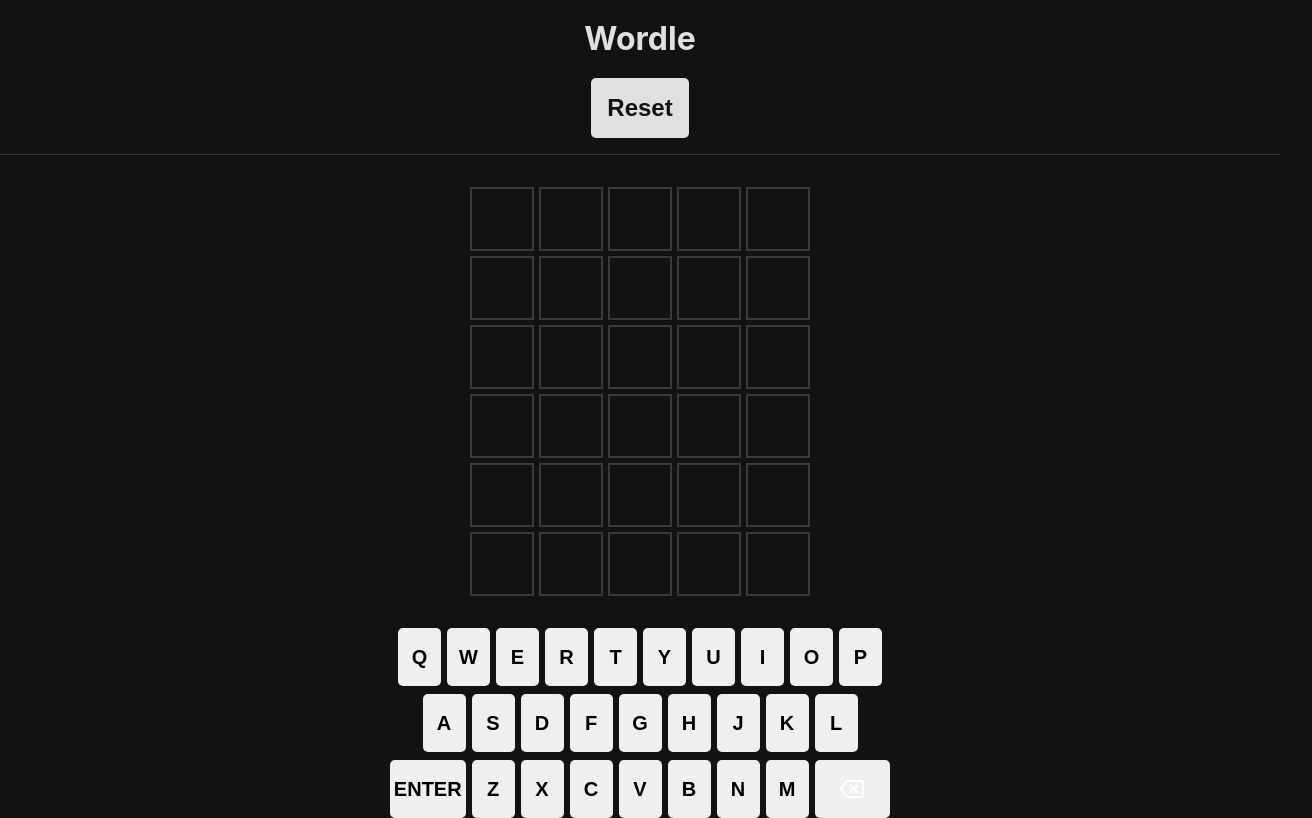
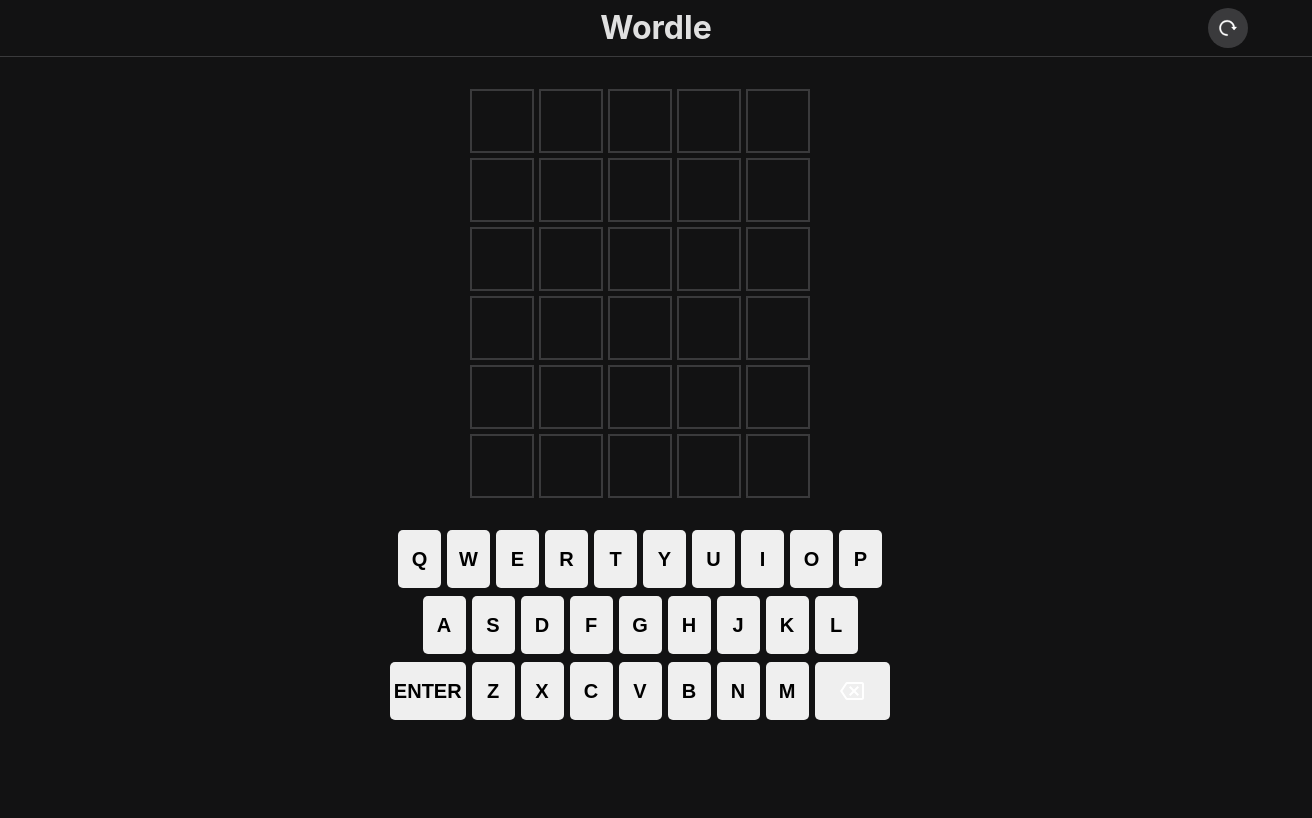
Before and after one commit to mikoz7388/infinite-wordle, a website built with Vite: page index.html in a window 1280 px wide. Shown: the whole page, 1312 px wide, since content can reach past the window. Built offline with nearby package versions, Linux system fonts and the light colour scheme.

Commit message:
feat: redesign reset button with animation

```diff
--- a/src/style.css
+++ b/src/style.css
@@ -19,17 +19,6 @@
 body {
   margin: 0;
   padding: 0;
-}
-
-header {
-  width: 100vw;
-  border-bottom: solid 1px var(--color-accent);
-}
-
-h1 {
-  font-size: 2em;
-  line-height: 1.1;
-  text-align: center;
 }
 
 #board {
@@ -119,24 +108,61 @@
   aspect-ratio: 2/1;
 }
 
-#reset {
+/* Rounded Arrow Reset Button */
+.reset-button {
   display: flex;
+  align-items: center;
   justify-content: center;
-  padding: 1rem;
-  border-radius: 5px;
+  width: 40px;
+  height: 40px;
+  border-radius: 50%;
+  background-color: var(--color-accent);
   border: none;
-  margin: 1rem auto;
-  font-size: 1.5rem;
-  font-weight: bold;
-  background-color: var(--color-main);
-  color: var(--color-background);
+  color: white;
+  cursor: pointer;
+  padding: 0;
+  transition: transform 0.2s ease, background-color 0.2s ease;
+  margin-inline-end: 48px;
 }
 
-#reset:hover {
-  cursor: pointer;
-  transition: background-color 100ms ease-in-out;
-  background-color: var(--color-accent);
-  color: var(--color-main);
+.reset-button:hover {
+  background-color: var(--color-correct);
+  transform: rotate(30deg);
+}
+
+.reset-button:active {
+  transform: rotate(60deg) scale(0.95);
+}
+
+.reset-button svg {
+  width: 24px;
+  height: 24px;
+}
+
+header {
+  width: 100%;
+  border-bottom: solid 1px var(--color-accent);
+  display: flex;
+  justify-content: space-between;
+  align-items: center;
+  padding: 0.5rem 1rem;
+}
+
+header > div {
+  flex: 1;
+  display: flex;
+}
+
+header > div:last-child {
+  justify-content: flex-end;
+}
+
+h1 {
+  font-size: 2em;
+  line-height: 1.1;
+  text-align: center;
+  margin: 0;
+  flex: 2;
 }
 
 modal {
@@ -398,7 +424,6 @@
   margin-top: 1.5rem;
 }
 
-.piano,
 .secondary-button {
   padding: 0.75rem 1.5rem;
   border: none;
@@ -410,22 +435,16 @@
   flex: 1;
 }
 
-.piano {
-  background-color: var(--color-correct);
-  color: white;
+@keyframes spin {
+  from {
+    transform: rotate(30deg);
+  }
+  to {
+    transform: rotate(360deg);
+  }
 }
 
-.piano:hover {
-  background-color: red;
-  transform: translateY(-2px);
+.reset-button.spinning {
+  animation: spin 0.5s ease-in-out;
+  pointer-events: none;
 }
-
-.secondary-button {
-  background-color: var(--color-wrong);
-  color: white;
-}
-
-.secondary-button:hover {
-  background-color: #4a4a4c;
-  transform: translateY(-2px);
-}
--- a/src/views/GameView.ts
+++ b/src/views/GameView.ts
@@ -22,8 +22,13 @@
     this.appElement.innerHTML = `
       <div>
         <header>
+          <div></div>
           <h1>Wordle</h1>
-          <button id="reset">Reset</button>
+          <div>
+            <button id="reset" class="reset-button" aria-label="Reset Game">
+              <svg fill="#FFFFFF"  xmlns="http://www.w3.org/2000/svg" xmlns:xlink="http://www.w3.org/1999/xlink" width="64px" height="64px" viewBox="-105.78 -105.78 740.48 740.48" xml:space="preserve" transform="matrix(-1, 0, 0, 1, 0, 0)" stroke="#FFFFFF" stroke-width="10.57838"><g id="SVGRepo_bgCarrier" stroke-width="0"></g><g id="SVGRepo_tracerCarrier" stroke-linecap="round" stroke-linejoin="round"></g><g id="SVGRepo_iconCarrier"> <g> <g> <path d="M70.846,324.059c3.21,3.926,8.409,3.926,11.619,0l69.162-84.621c3.21-3.926,1.698-7.108-3.372-7.108h-36.723 c-5.07,0-8.516-4.061-7.427-9.012c18.883-85.995,95.625-150.564,187.207-150.564c105.708,0,191.706,85.999,191.706,191.706 c0,105.709-85.998,191.707-191.706,191.707c-12.674,0-22.95,10.275-22.95,22.949s10.276,22.949,22.95,22.949 c131.018,0,237.606-106.588,237.606-237.605c0-131.017-106.589-237.605-237.606-237.605 c-116.961,0-214.395,84.967-233.961,196.409c-0.878,4.994-5.52,9.067-10.59,9.067H5.057c-5.071,0-6.579,3.182-3.373,7.108 L70.846,324.059z"></path> </g> </g> </g></svg>     </button>
+
+          </div>
         </header>
         <div id="board"></div>
         <div id="keyboard"></div>
@@ -48,8 +53,14 @@
 
     const resetButton = this.appElement.querySelector('#reset');
     if (resetButton) {
-      resetButton.addEventListener('click', () => {
-        this.emit('reset');
+      resetButton.addEventListener('click', (e) => {
+        resetButton.classList.add('spinning');
+
+        setTimeout(() => {
+          resetButton.classList.remove('spinning');
+        }, 500);
+
+        this.emit('reset', e);
       });
     }
   }
```
